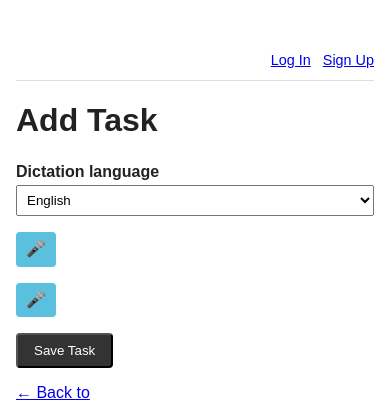
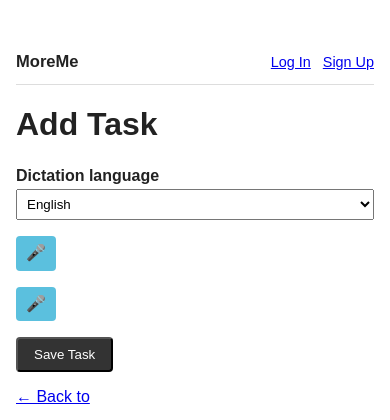
Before and after one commit to jomagjo/task-manager, a Django app: template tasks/templates/tasks/task_form.html in a window 390 px wide. Shown: the top 420 px of the page. Run offline with Django 3.2, Linux system fonts and the light colour scheme; the template is opened without the code that fills it, so the values that code supplies are empty.

Commit message:
Rename the app to MoreMe with tagline in the navbar
Page title changes from "Task Manager" to "MoreMe". Navbar now shows
the MoreMe brand name and tagline ("Find a little more time to be
more YOU") on the left, with login/signup (or logged-in status) on
the right via space-between - wrapped each side in its own flex
container so the two groups don't get spread apart individually.
Tagline hides below 480px to keep the row from crowding on phones.

Co-Authored-By: Claude Sonnet 5 <noreply@anthropic.com>

```diff
--- a/templates/base.html
+++ b/templates/base.html
@@ -3,7 +3,7 @@
   <head>
     <meta charset="UTF-8" />
     <meta name="viewport" content="width=device-width, initial-scale=1" />
-    <title>Task Manager</title>
+    <title>MoreMe</title>
     <style>
       body {
         font-family: Arial, sans-serif;
@@ -170,18 +170,56 @@
       }
       .navbar {
         display: flex;
-        justify-content: flex-end;
+        justify-content: space-between;
+        align-items: center;
+        flex-wrap: wrap;
         gap: 12px;
         padding: 12px 0;
         border-bottom: 1px solid #ddd;
         margin-bottom: 16px;
         font-size: 0.9em;
       }
+      .brand {
+        display: flex;
+        align-items: baseline;
+        gap: 8px;
+        min-width: 0;
+      }
+      .brand-name {
+        font-weight: 700;
+        font-size: 1.15em;
+        white-space: nowrap;
+      }
+      .brand-tagline {
+        color: #777;
+        font-size: 0.85em;
+        font-style: italic;
+        white-space: nowrap;
+        overflow: hidden;
+        text-overflow: ellipsis;
+      }
+      .nav-links {
+        display: flex;
+        align-items: center;
+        gap: 12px;
+      }
+      @media (max-width: 480px) {
+        .brand-tagline {
+          display: none;
+        }
+      }
     </style>
     {% block extra_head %}{% endblock %}
   </head>
   <body>
     <div class="navbar">
+      <div class="brand">
+        <span class="brand-name">MoreMe</span>
+        <span class="brand-tagline"
+          >Find a little more time to be more YOU</span
+        >
+      </div>
+      <div class="nav-links">
         {% if user.is_authenticated %}
         <span>Logged in as <strong>{{ user.username }}</strong></span>
         <form method="post" action="{% url 'logout' %}" style="margin: 0">
@@ -195,6 +233,7 @@
         <a href="{% url 'signup' %}">Sign Up</a>
         {% endif %}
       </div>
+    </div>
     {% block content %}{% endblock %}
   </body>
 </html>
```
Lines whose indentation alone changed are shown as unchanged.
